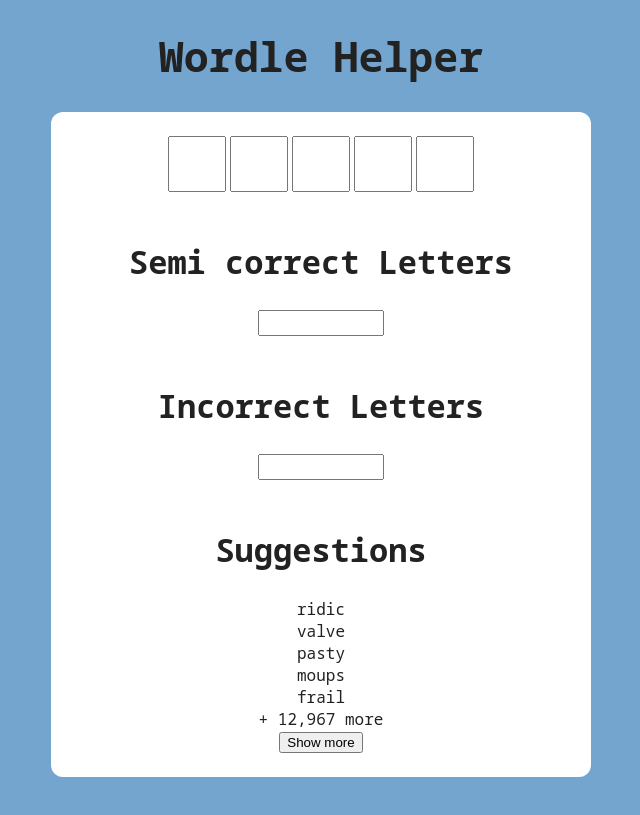
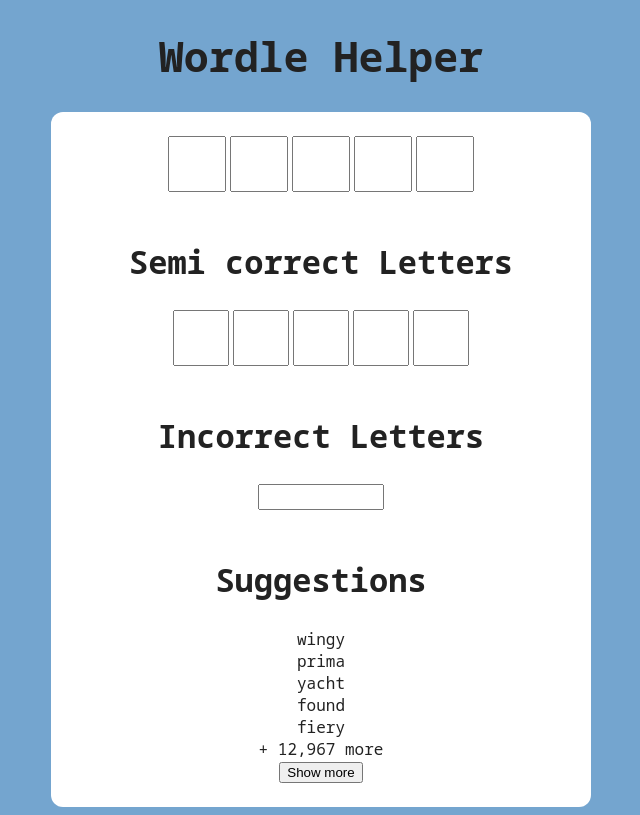
Before and after one commit to Deece94/wordle-helper, a React (Vite) app: page / in a window 1280 px wide. Shown: the whole page, without its empty margins (319-959 px from the left). Built offline with nearby package versions, Linux system fonts and the light colour scheme.

Commit message:
changed effect to memo function. Changed semi correct guesses to be 2d array. Fixed up css file naming

```diff
--- a/src/App.css
+++ b/src/App.css
@@ -14,35 +14,43 @@
   border-radius: 12px;
 }
 
-.headerTitle {
+.header-title {
   font-size: 2.6em;
   text-align: center;
 }
 
-.knownLetters {
+.known-section,
+.guesses-section,
+.suggestions-section,
+.incorrect-section {
   display: flex;
   justify-content: center;
+  align-items: center;
+}
+
+.letter,
+.guessed-letter {
+  margin: 0 2px;
+  height: 50px;
+  width: 50px;
+  text-align: center;
 }
 
 .letter {
-  margin: 0 2px;
-  height: 50px;
-  width: 50px;
   font-size: 2em;
-  text-align: center;
 }
 
-.guessesSection,
-.suggestionsSection {
-  display: flex;
-  flex-direction: column;
-  align-items: center;
+.guessed-letter {
+  font-size: 1.2em;
+
+  resize: none;
 }
 
 .title {
   padding-top: 22px;
   display: block;
   font-size: 2em;
+  text-align: center;
 }
 
 .guesses {
@@ -52,7 +60,7 @@
   height: 20px;
 }
 
-.guessList {
+.guess-list {
   display: flex;
   flex-direction: column;
   align-items: center;
@@ -60,7 +68,7 @@
   margin-block: 0;
 }
 
-.listItem {
+.guess-list-item {
   display: inline-block;
   list-style: none;
   text-align: left;
--- a/src/App.tsx
+++ b/src/App.tsx
@@ -1,4 +1,4 @@
-import { ChangeEvent, ChangeEventHandler, useEffect, useState } from 'react';
+import { ChangeEvent, useMemo, useState } from 'react';
 import dictionary from './dictionary';
 import './App.css';
 
@@ -10,9 +10,12 @@
     '',
     '',
   ]);
-  const [guessedLetters, setGuessedLetters] = useState<string[]>([]);
+  const initialArray: string[][] = Array(5)
+    .fill([])
+    .map(() => []);
+  const [guessedLetters, setGuessedLetters] =
+    useState<string[][]>(initialArray); // a 2d array of guessed letters
   const [incorrectLetters, setIncorrectLetters] = useState<string[]>([]);
-  const [guesses, setGuesses] = useState<string[]>([]);
   const [shownGuesses, setShownGuesses] = useState<number>(5);
 
   const updateKnown = (e: ChangeEvent) => {
@@ -39,71 +42,26 @@
     }
   };
 
+  // Updates the guessed letters array for a specific letter position
   const updateGuessedLetters = (e: ChangeEvent<HTMLTextAreaElement>) => {
     const input = e.target as HTMLTextAreaElement;
     const newGuessedLetters = input.value.toLowerCase().split('');
-    setGuessedLetters(newGuessedLetters);
+    const newGuessedLettersArray = [...guessedLetters];
+    const pos = Number(input.dataset.pos);
+
+    newGuessedLettersArray[pos] = newGuessedLetters;
+    setGuessedLetters(newGuessedLettersArray);
   };
 
+  // Updates the incorrect letters array
   const updateIncorrectLetters = (e: ChangeEvent<HTMLTextAreaElement>) => {
     const input = e.target as HTMLTextAreaElement;
     const newIncorrectLetters = input.value.toLowerCase().split('');
     setIncorrectLetters(newIncorrectLetters);
   };
 
-  useEffect(() => {
-    const newGuesses: string[] = [];
-
-    const shuffledDictionary: string[] = sortArray(dictionary);
-
-    shuffledDictionary.every((guessWord) => {
-      const lowerCaseWord = guessWord.toLowerCase();
-
-      // Check known letters are in the correct spot in the word
-      for (let i = 0; i < 5; i++) {
-        if (
-          lowerCaseWord.charAt(i) !== knownLetters[i] &&
-          knownLetters[i] !== ''
-        ) {
-          return true; // Continue
-        }
-      }
-
-      // Check all semi correct letters are in the word
-      let containsGuessedLetters = true;
-      guessedLetters.every((letter) => {
-        if (!lowerCaseWord.includes(letter)) {
-          containsGuessedLetters = false;
-          return false; // Break
-        }
-        return true; // Continue
-      });
-      if (!containsGuessedLetters) {
-        return true; // Continue
-      }
-
-      // Check all incorrect letters are in the word
-      let containsIncorrectLetters = false;
-      incorrectLetters.every((letter) => {
-        if (lowerCaseWord.includes(letter)) {
-          containsIncorrectLetters = true;
-          return false; // Break
-        }
-        return true; // Continue
-      });
-      if (containsIncorrectLetters) {
-        return true; // Continue
-      }
-
-      newGuesses.push(lowerCaseWord);
-      return true; // Continue
-    });
-
-    setGuesses(newGuesses);
-    setShownGuesses(5);
-  }, [knownLetters, guessedLetters, incorrectLetters]);
-
-  const sortArray = (array: string[]) => {
+  // Shuffles array in place
+  const shuffleArray = (array: string[]) => {
     let currentIndex = array.length,
       randomIndex;
 
@@ -123,13 +81,74 @@
     return array;
   };
 
+  const guesses = useMemo(() => {
+    const newGuesses: string[] = [];
+
+    const shuffledDictionary: string[] = shuffleArray(dictionary);
+
+    shuffledDictionary.forEach((guessWord) => {
+      const lowerCaseWord = guessWord.toLowerCase();
+
+      // Check known letters are in the correct spot in the word
+      for (let i = 0; i < 5; i++) {
+        if (
+          lowerCaseWord.charAt(i) !== knownLetters[i] &&
+          knownLetters[i] !== ''
+        ) {
+          return; // Continue to next word
+        }
+      }
+
+      // Check semi correct letters array to see if they are in the word but not at this position
+      const fulfillsGuessedLetters = guessedLetters.every((letters, index) => {
+        // If no letters have been guessed for this position, continue
+        if (letters.length === 0) {
+          return true;
+        }
+
+        // Check each guessed letter to see if it is in the word in another position but not this one
+        const fulfillsGuessedLetter = letters.every((letter) => {
+          if (
+            lowerCaseWord.includes(letter) &&
+            lowerCaseWord.charAt(index) !== letter
+          ) {
+            return true;
+          }
+          return false;
+        });
+
+        return fulfillsGuessedLetter;
+      });
+      if (!fulfillsGuessedLetters) {
+        return;
+      }
+
+      // Check all incorrect letters are in the word
+      let containsIncorrectLetters = incorrectLetters.some((letter) => {
+        if (lowerCaseWord.includes(letter)) {
+          return true;
+        }
+        return false;
+      });
+      if (containsIncorrectLetters) {
+        return;
+      }
+
+      newGuesses.push(lowerCaseWord);
+    });
+
+    setShownGuesses(5);
+
+    return newGuesses;
+  }, [knownLetters, guessedLetters, incorrectLetters]);
+
   const nf = new Intl.NumberFormat();
 
   return (
     <>
-      <h1 className="headerTitle">Wordle Helper</h1>
+      <h1 className="header-title">Wordle Helper</h1>
       <div className="container">
-        <div className="knownLetters">
+        <div className="known-section">
           <input className="letter" data-pos={0} onChange={updateKnown} />
           <input className="letter" data-pos={1} onChange={updateKnown} />
           <input className="letter" data-pos={2} onChange={updateKnown} />
@@ -137,38 +156,59 @@
           <input className="letter" data-pos={4} onChange={updateKnown} />
         </div>
 
-        <div className="guessesSection">
-          <h2 className="title">Semi correct Letters</h2>
+        <h2 className="title">Semi correct Letters</h2>
+        <div className="guesses-section">
           <textarea
-            className="guesses"
+            className="guessed-letter"
             onChange={updateGuessedLetters}
+            data-pos={0}
+          ></textarea>
+          <textarea
+            className="guessed-letter"
+            onChange={updateGuessedLetters}
+            data-pos={1}
+          ></textarea>
+          <textarea
+            className="guessed-letter"
+            onChange={updateGuessedLetters}
+            data-pos={2}
+          ></textarea>
+          <textarea
+            className="guessed-letter"
+            onChange={updateGuessedLetters}
+            data-pos={3}
+          ></textarea>
+          <textarea
+            className="guessed-letter"
+            onChange={updateGuessedLetters}
+            data-pos={4}
           ></textarea>
         </div>
 
-        <div className="guessesSection">
-          <h2 className="title">Incorrect Letters</h2>
+        <h2 className="title">Incorrect Letters</h2>
+        <div className="incorrect-section">
           <textarea
             className="guesses"
             onChange={updateIncorrectLetters}
           ></textarea>
         </div>
 
-        <div className="suggestionsSection">
-          <h2 className="title">Suggestions</h2>
-          <ul className="guessList">
+        <h2 className="title">Suggestions</h2>
+        <div className="suggestions-section">
+          <ul className="guess-list">
             {guesses.slice(0, shownGuesses).map((guess, index) => {
               return (
-                <li className="listItem" key={index}>
+                <li className="guess-list-item" key={index}>
                   {guess}
                 </li>
               );
             })}
             {guesses.length > shownGuesses && (
               <>
-                <li className="listItem">
+                <li className="guess-list-item">
                   + {nf.format(guesses.length - shownGuesses)} more
                 </li>
-                <li className="listItem">
+                <li className="guess-list-item">
                   <button
                     onClick={() => {
                       setShownGuesses(shownGuesses + 5);
```
